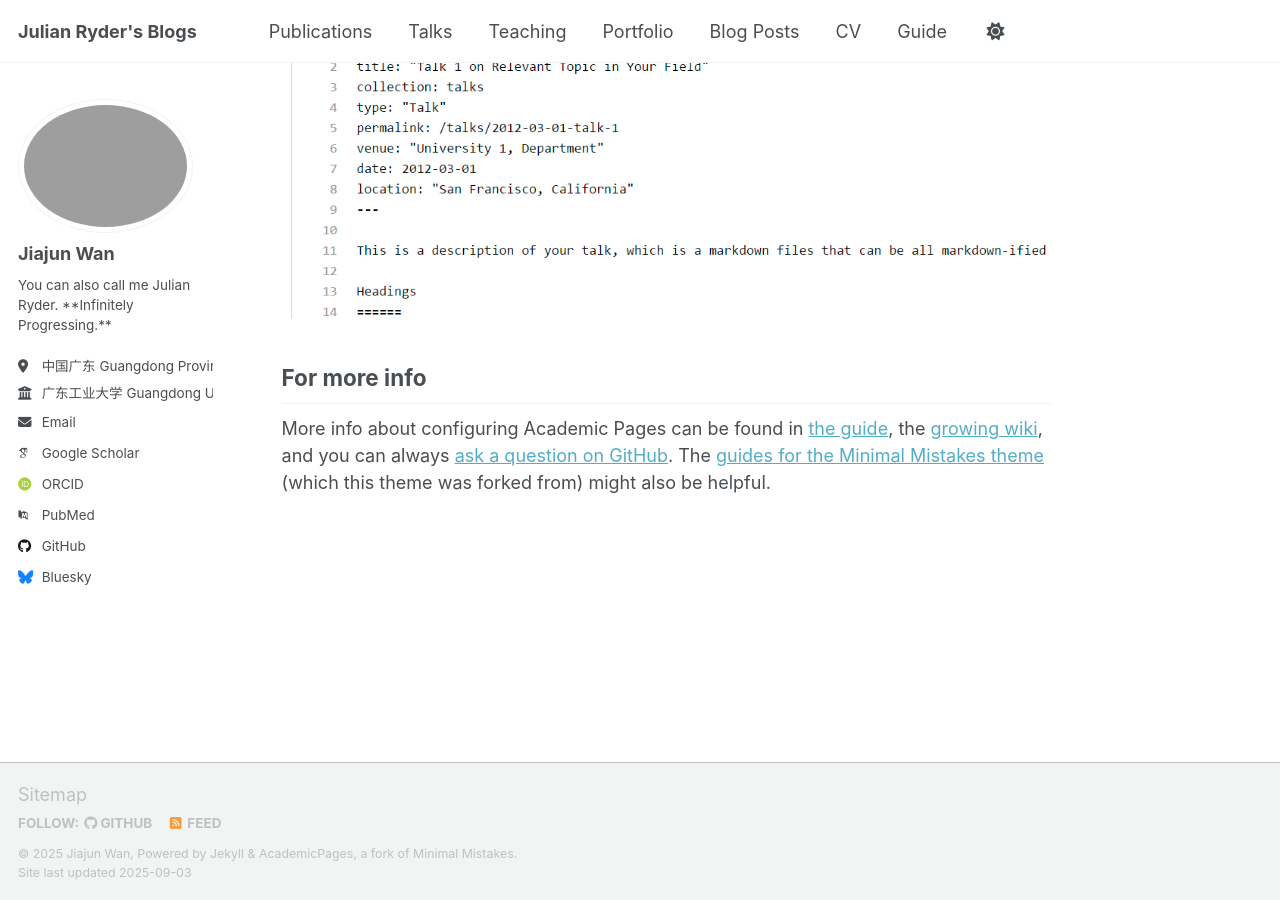
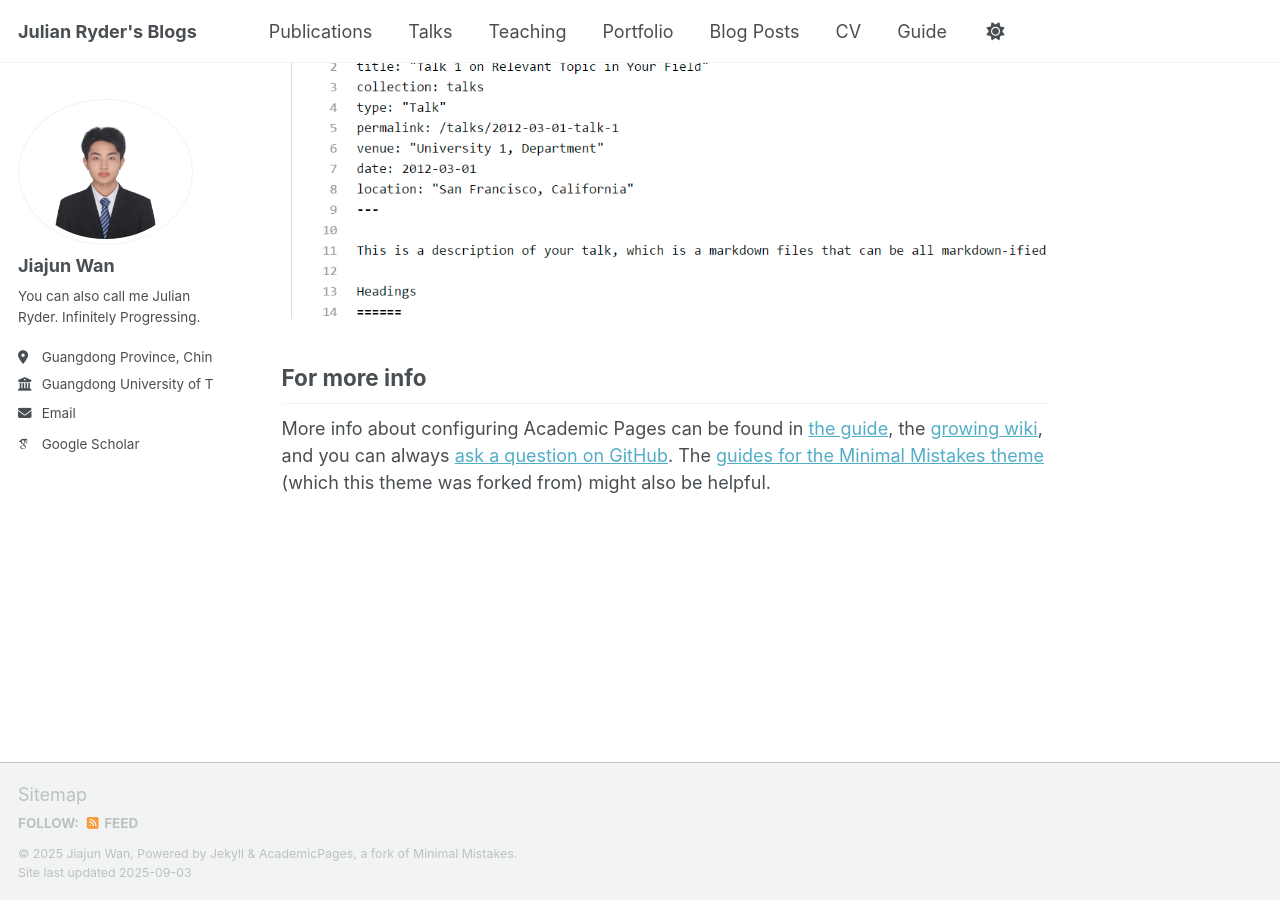
Before and after one commit to JulianRyder01/julianryder01.github.io, a Jekyll site: the page built from _pages/about.md, in a window 1280 px wide and 900 px high, scrolled down 2880 px. Built offline with Jekyll 4.4.1, drawn with Linux system fonts in a browser that asks for light colours; some web fonts are replaced; a script that is not in the unit is left out.

Commit message:
config: update website URL and author information
- Update website URL to https://julianryder01.github.io
- Change author avatar from profile.jpg to profile.png
- Update author bio, location, and employer details
- Remove unnecessary URLs and update social media links

```diff
--- a/_config.yml
+++ b/_config.yml
@@ -13,7 +13,7 @@
 title_separator          : "-"
 name                     : &name "Jiajun Wan"
 description              : &description "personal description"
-url                      : https://academicpages.github.io # the base hostname & protocol for your site e.g. "https://[your GitHub username].github.io" or if you already have some other page hosted on Github then use "https://[your GitHub username].github.io/[Your Repo Name]"
+url                      : https://julianryder01.github.io # the base hostname & protocol for your site e.g. "https://[your GitHub username].github.io" or if you already have some other page hosted on Github then use "https://[your GitHub username].github.io/[Your Repo Name]"
 baseurl                  : "" # the subpath of your site, e.g. "/blog"
 repository               : "julianryder01/julianryder01.github.io"
 
@@ -22,12 +22,12 @@
 #               Additional customization can be done by editing /_includes/author-profile.html
 author:
   # Biographic information
-  avatar           : "profile.jpg"
+  avatar           : "profile.png"
   name             : "Jiajun Wan"
   pronouns         : # example: "she/her"
-  bio              : "You can also call me Julian Ryder.\n\n**Infinitely Progressing.**"
-  location         : "中国广东 Guangdong Province, China"
-  employer         : "广东工业大学 Guangdong University of Technology"
+  bio              : "You can also call me Julian Ryder.\n\n\nInfinitely Progressing."
+  location         : "Guangdong Province, China"
+  employer         : "Guangdong University of Technology"
   uri              : # URL
   email            : "none@example.org"
 
@@ -37,9 +37,9 @@
   googlescholar    : "https://scholar.google.com/citations?user=PS_CX0AAAAAJ"
   inspire-hep      : # URL
   impactstory      : # URL
-  orcid            : "http://orcid.org/yourorcidurl"
+  orcid            : # "http://orcid.org/yourorcidurl"
   semantic         : # URL
-  pubmed           : "https://www.ncbi.nlm.nih.gov/pubmed/?term=john+snow"
+  pubmed           : # "https://www.ncbi.nlm.nih.gov/pubmed/?term=john+snow"
   researchgate     : # URL
   scopus           : # URL
 
@@ -47,13 +47,13 @@
   bitbucket        : # Username - Update with your username on the site
   codepen          : # Username
   dribbble         : # Username
-  github           : "academicpages"
+  github           : # "academicpages"
   kaggle           : # Username
   stackoverflow    : # User number or user number and name (i.e., use "1" or "1/jeff-atwood")
 
   # Social media
   artstation       : # Username
-  bluesky          : "bsky.app" # Replace this with you Bluesky username
+  bluesky          : # "bsky.app" # Replace this with you Bluesky username
   facebook         : # Username
   flickr           : # Username
   foursquare       : # Username
```
